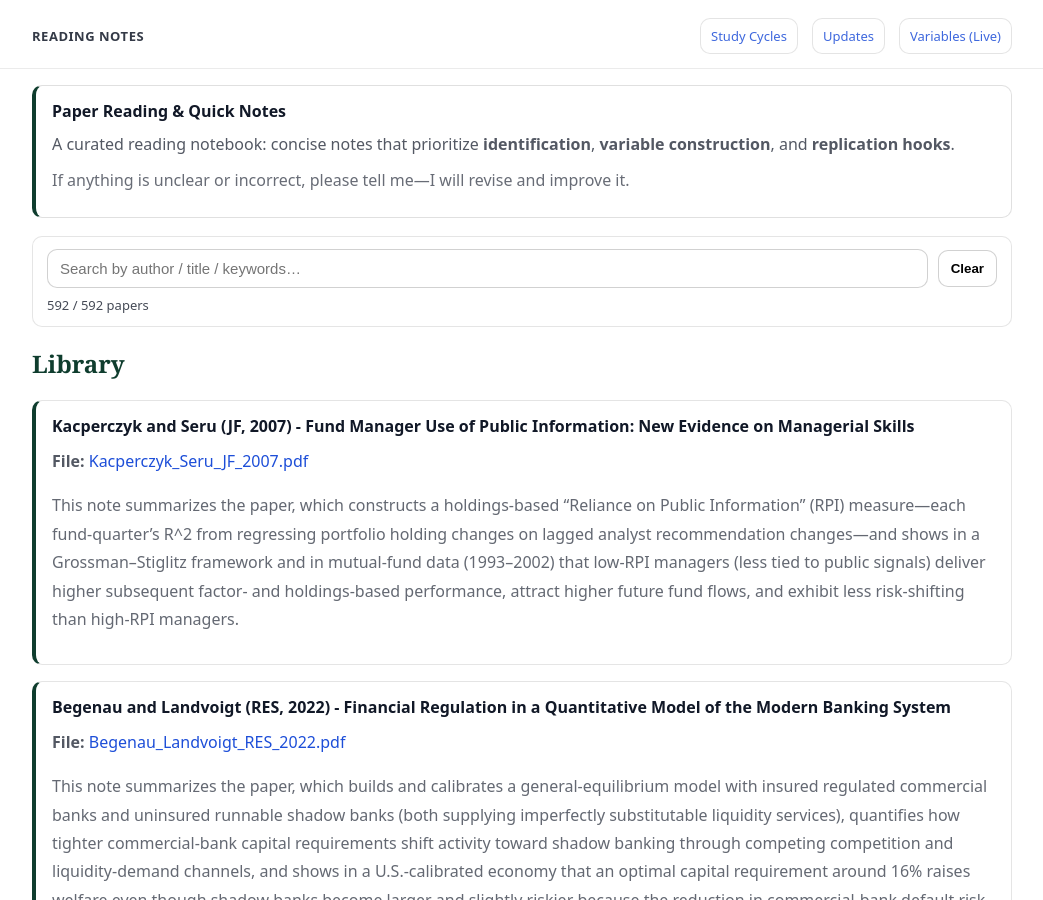
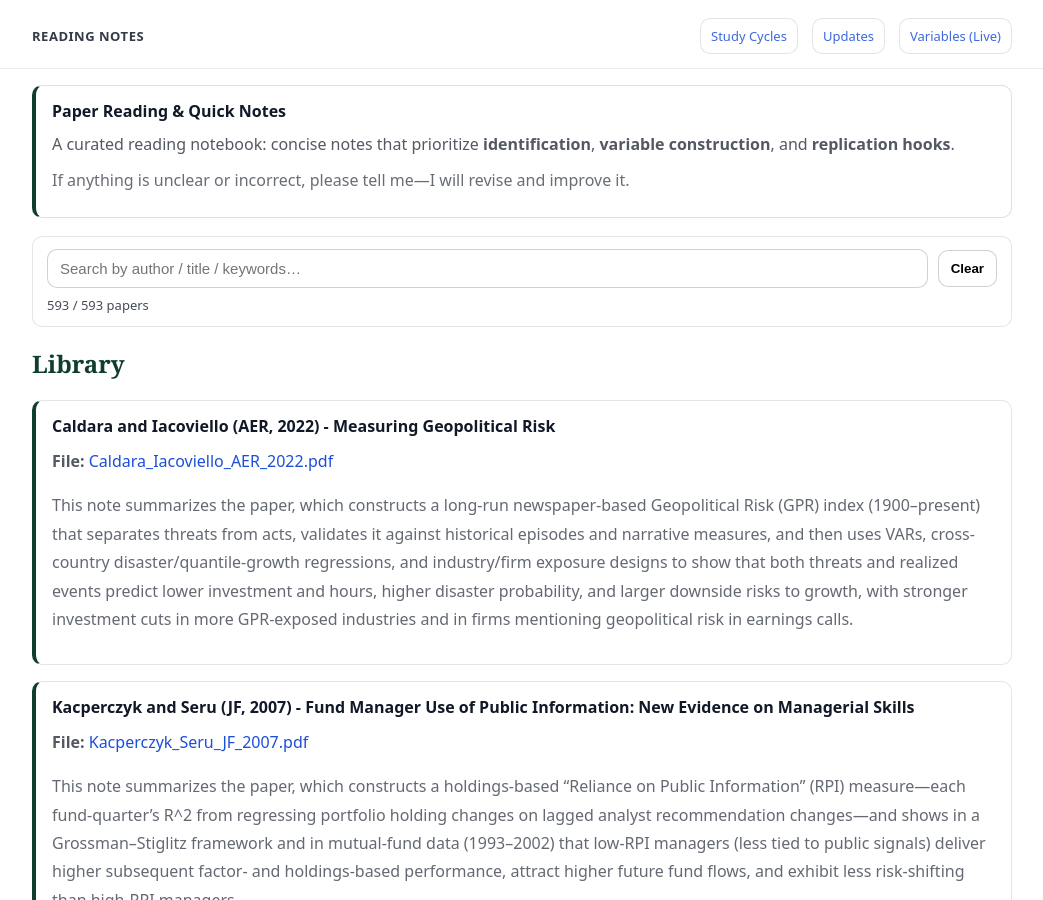
Before and after one commit to yaxinzn/study-archive, a Jekyll site: the page built from reading/index.md, in a window 1280 px wide and 900 px high. Shown: the whole window, without its empty margins (118-1161 px from the left). Built offline with Jekyll 4.4.1, drawn with Linux system fonts in a browser that asks for light colours.

Commit message:
Reading: add/update Caldara_Iacoviello_AER_2022.pdf

```diff
--- a/_data/reading.yml
+++ b/_data/reading.yml
@@ -1,3 +1,7 @@
+- title: "Caldara and Iacoviello (AER, 2022) - Measuring Geopolitical Risk"
+  file: "Caldara_Iacoviello_AER_2022.pdf"
+  desc: "This note summarizes the paper, which constructs a long-run newspaper-based Geopolitical Risk (GPR) index (1900–present) that separates threats from acts, validates it against historical episodes and narrative measures, and then uses VARs, cross-country disaster/quantile-growth regressions, and industry/firm exposure designs to show that both threats and realized events predict lower investment and hours, higher disaster probability, and larger downside risks to growth, with stronger investment cuts in more GPR-exposed industries and in firms mentioning geopolitical risk in earnings calls."
+
 - title: "Kacperczyk and Seru (JF, 2007) - Fund Manager Use of Public Information: New Evidence on Managerial Skills"
   file: "Kacperczyk_Seru_JF_2007.pdf"
   desc: "This note summarizes the paper, which constructs a holdings-based “Reliance on Public Information” (RPI) measure—each fund-quarter’s R^2 from regressing portfolio holding changes on lagged analyst recommendation changes—and shows in a Grossman–Stiglitz framework and in mutual-fund data (1993–2002) that low-RPI managers (less tied to public signals) deliver higher subsequent factor- and holdings-based performance, attract higher future fund flows, and exhibit less risk-shifting than high-RPI managers."
```
Also changed, not shown: 1 other file.
